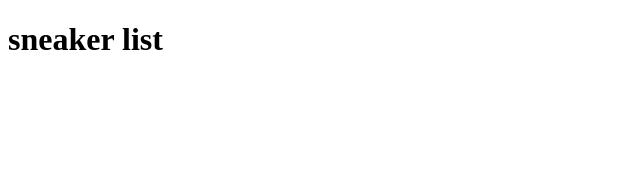
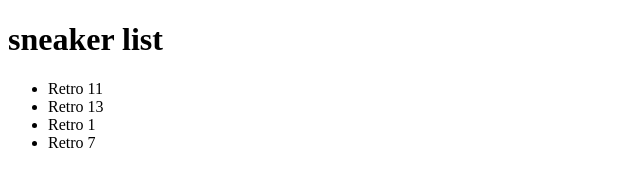
Before and after one commit to Kareem-McQueen/homework1, a plain HTML site: page index.html in a window 1280 px wide. Shown: the whole page, without its empty margins (0-640 px from the left). Drawn offline with Linux system fonts and the light colour scheme.

Commit message:
list items

```diff
--- a/index.html
+++ b/index.html
@@ -8,5 +8,13 @@
 </head>
 <body>
     <h1>sneaker list</h1>
+
+    <ul>
+        <li>Retro 11</li>
+        <li>Retro 13</li>
+        <li>Retro 1</li>
+        <li>Retro 7</li>
+    </ul>
+
 </body>
 </html>
```
